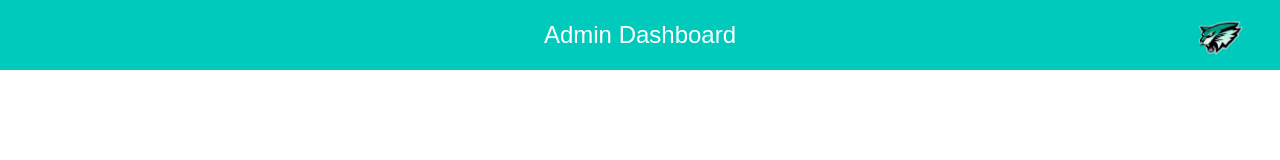
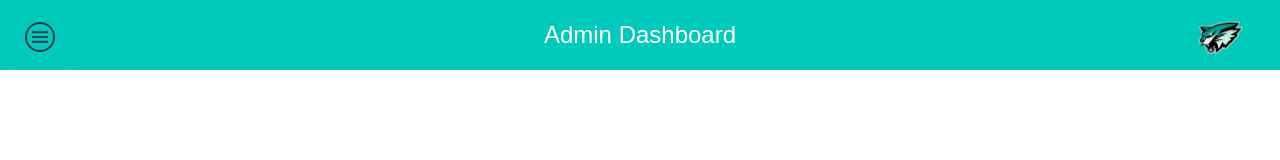
Before and after one commit to spayson40/abqwildcatshockey, a website: page public/admin-dashboard.html in a window 1280 px wide. Shown: the top 160 px of the page. Drawn offline with Linux system fonts and the light colour scheme.

Commit message:
admin changes

```diff
--- a/public/admin-dashboard.html
+++ b/public/admin-dashboard.html
@@ -59,8 +59,8 @@
 </head>
 <body>
 
-  <!-- Sidebar Menu -->
-  <div id="menu">
+<!-- Sidebar Menu -->
+<div id="menu">
     <div class="menu-button" onclick="toggleMenu()">
       <img src="photos/hamburger.webp" alt="Menu Button" />
     </div>
@@ -75,6 +75,9 @@
 
   <!-- Header -->
   <header>
+    <div class="menu-button" onclick="toggleMenu()">
+      <img src="photos/hamburger.webp" alt="Menu Button" />
+    </div>
     Admin Dashboard
     <img src="photos/wc-logo.png" alt="Wildcats Logo" class="header-logo">
   </header>
```
